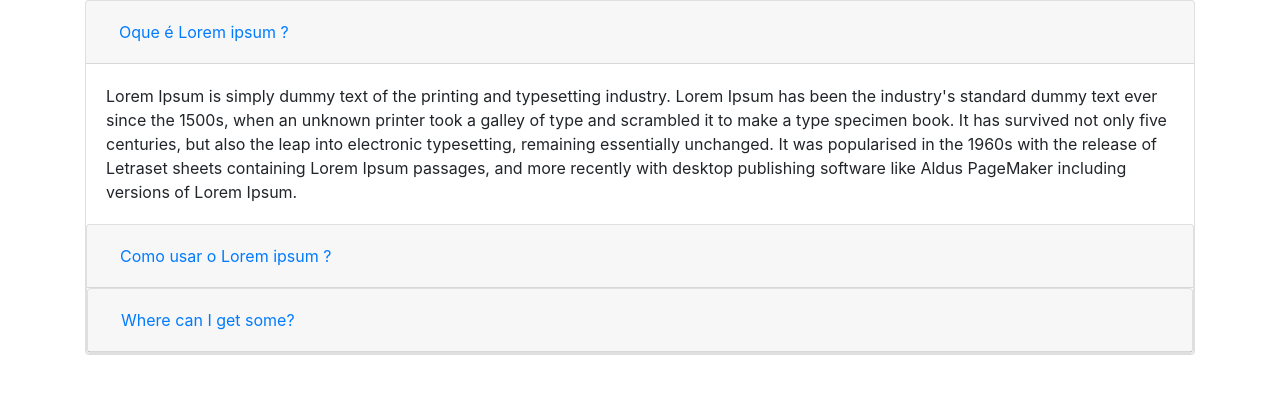
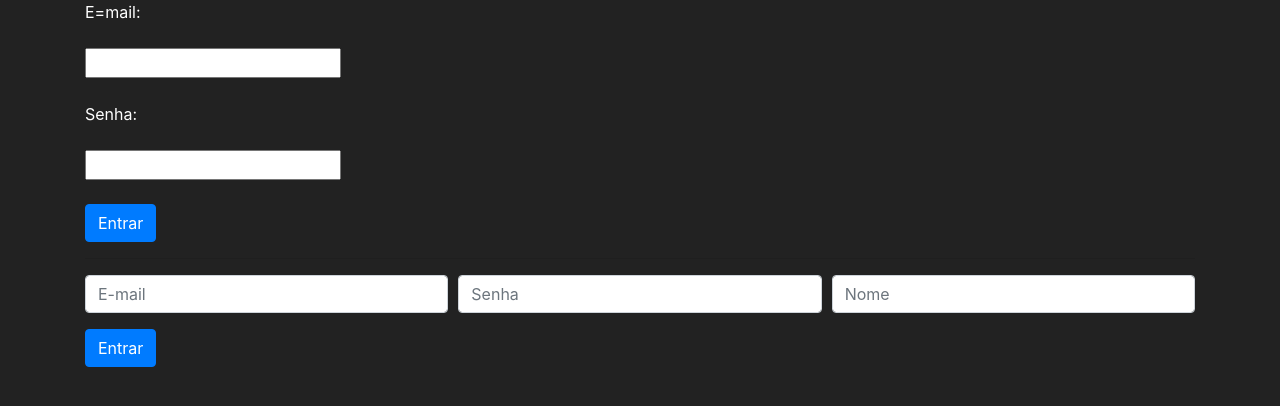
Before and after one commit to IsauMatheus/Bootsrap, a plain HTML site: page index.html in a window 1280 px wide. Drawn offline with nearby package versions, Linux system fonts and the light colour scheme.

Commit message:
four commit

```diff
--- a/index.html
+++ b/index.html
@@ -9,43 +9,53 @@
 </head>
 <body>
     <style type="text/css">
+        .dropdown-menu{
+
+        }
+        body{
+            background-color: #222;
+            color: #fff;
+        }
 
     </style>
     <div class="container">
-        <div id="accordion">
-            <div class="card">
-                <div class="card-header">
-                    <button class="btn btn-link" data-toggle="collapse" data-target="#c1" aria-controls="c1">
-                        Oque é Lorem ipsum ?</button>
-                </div>
-                <div id="c1" class="collapse show" data-parent="#accordion">
-                    <div class="card-body">
-                        Lorem Ipsum is simply dummy text of the printing and typesetting industry. Lorem Ipsum has been the industry's standard dummy text ever since the 1500s, when an unknown printer took a galley of type and scrambled it to make a type specimen book. It has survived not only five centuries, but also the leap into electronic typesetting, remaining essentially unchanged. It was popularised in the 1960s with the release of Letraset sheets containing Lorem Ipsum passages, and more recently with desktop publishing software like Aldus PageMaker including versions of Lorem Ipsum.
+        <form action="" method="post" >
+            E=mail: <br> <br>
+            <input type="text" name="e-mail"> <br> <br>
+            Senha: <br> <br>
+            <input type="password" name="senha"> <br> <br>
+            <input type="submit" class="btn btn-primary" value="Entrar">
+        </form>
+        <hr>
+        <form action="" method="post" class="">
+            <div class="form-row">
+                <div class="col">
+                    <div class="form-group">
+
+                        <input id="email" type="email" name="email" class="form-control" placeholder="E-mail">
                     </div>
                 </div>
-                <div class="card">
-                    <div class="card-header">
-                        <button class="btn btn-link" data-toggle="collapse" data-target="#c2" aria-controls="c2">
-                            Como usar o Lorem ipsum ?</button>
+                <div class="col">
+                    <div class="form-group">
+
+                        <input id="senha" type="password" name="senha" class="form-control" placeholder="Senha">
                     </div>
-                    <div id="c2" class="collapse " data-parent="#accordion">
-                        <div class="card-body">
-                            It is a long established fact that a reader will be distracted by the readable content of a page when looking at its layout. The point of using Lorem Ipsum is that it has a more-or-less normal distribution of letters, as opposed to using 'Content here, content here', making it look like readable English. Many desktop publishing packages and web page editors now use Lorem Ipsum as their default model text, and a search for 'lorem ipsum' will uncover many web sites still in their infancy. Various versions have evolved over the years, sometimes by accident, sometimes on purpose (injected humour and the like).
-                        </div>
                 </div>
-                        <div class="card">
-                            <div class="card-header">
-                                <button class="btn btn-link" data-toggle="collapse" data-target="#c3" aria-controls="c3">
-                                    Where can I get some?</button>
-                            </div>
-                            <div id="c3" class="collapse " data-parent="#accordion">
-                                <div class="card-body">
-                                    There are many variations of passages of Lorem Ipsum available, but the majority have suffered alteration in some form, by injected humour, or randomised words which don't look even slightly believable. If you are going to use a passage of Lorem Ipsum, you need to be sure there isn't anything embarrassing hidden in the middle of text. All the Lorem Ipsum generators on the Internet tend to repeat predefined chunks as necessary, making this the first true generator on the Internet. It uses a dictionary of over 200 Latin words, combined with a handful of model sentence structures, to generate Lorem Ipsum which looks reasonable. The generated Lorem Ipsum is therefore always free from repetition, injected humour, or non-characteristic words etc.
+                <div class="col">
+                    <div class="form-group">
 
-                                </div>
-                        </div>
+                        <input id="senha" type="password" name="senha" class="form-control" placeholder="Nome">
+                    </div>
+                </div>
             </div>
-        </div>
+            <div class="form-row">
+                <div class="col">
+                    <div class="form-group">
+                        <input type="submit" class="btn btn-primary" value="Entrar">
+                    </div>
+                </div>
+            </div>
+        </form>
     </div>
     <script type="text/javascript" src="Assets/js/jquery.min.js"></script>
     <script type="text/javascript" src="Assets/js/bootstrap.bundle.min.js"></script>
```
